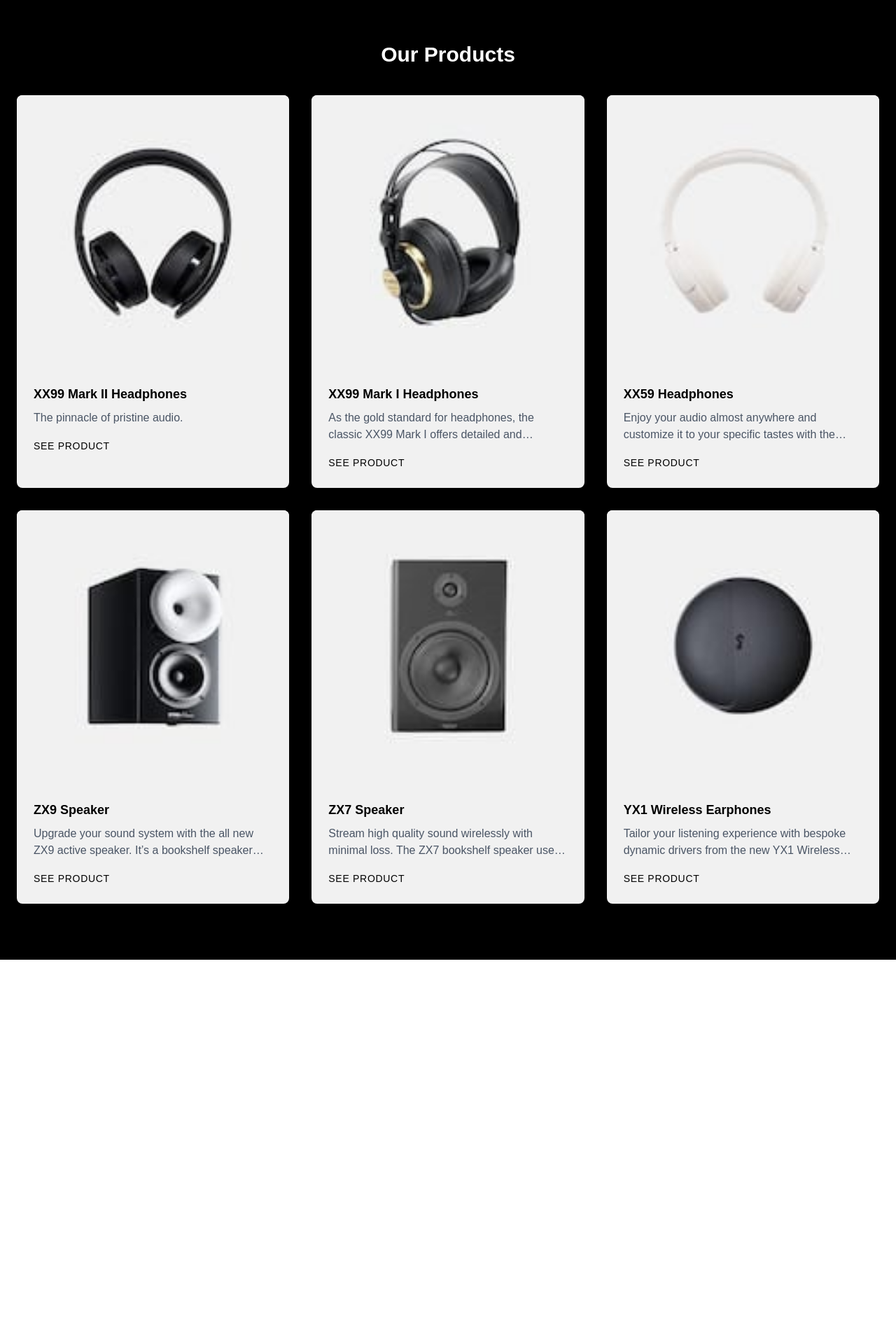
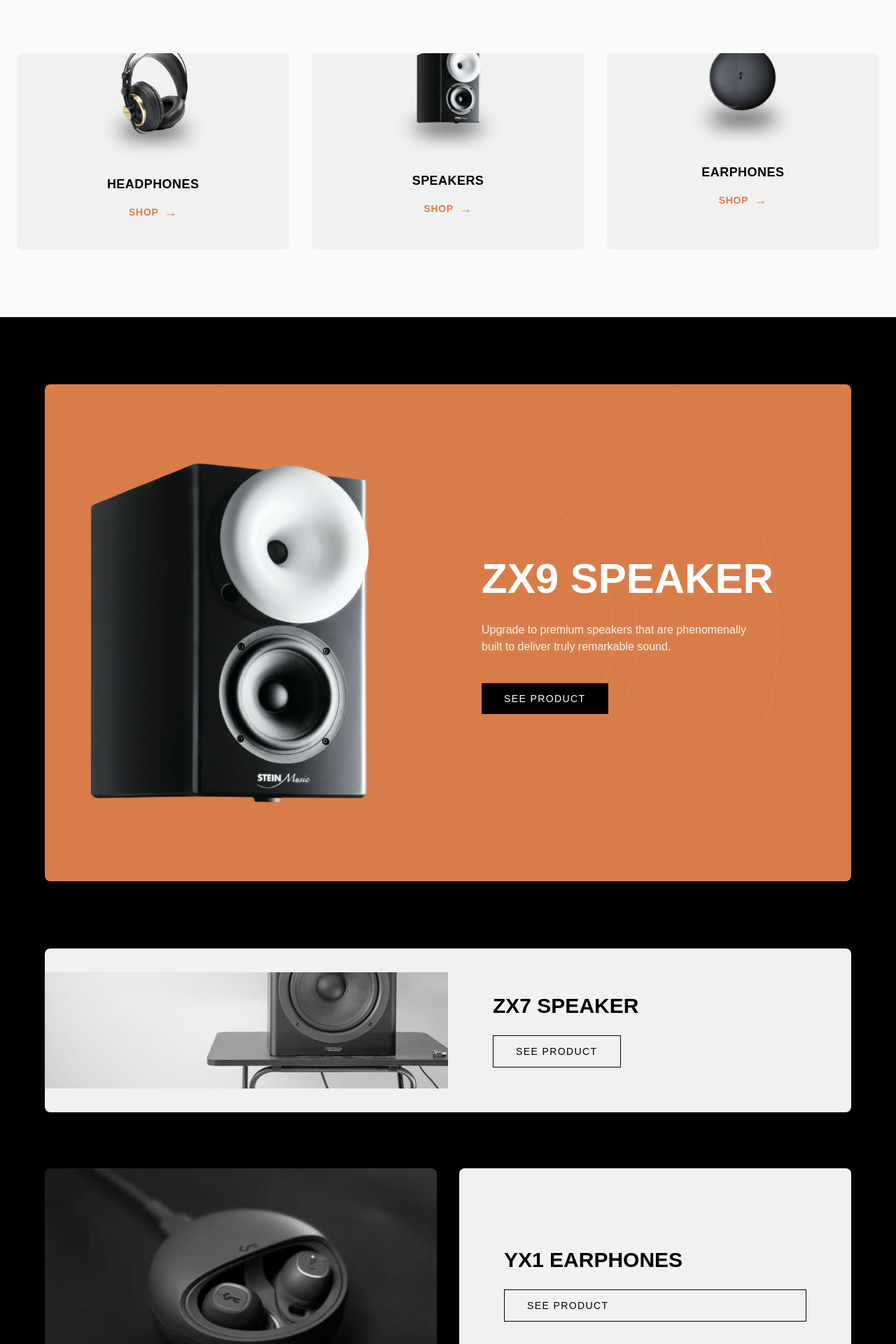
Before and after one commit to lawrence1986/HNG-AUDIOPHILE-PROJECT, a Next.js app in the folder audiophile/: page / in a window 1280 px wide. Shown: the part 820-2740 px from the top of the page at 70% size. Before the commit the page ends 2191 px from the top, so only its background shows below. Built offline with nearby package versions, Linux system fonts and the light colour scheme.

Commit message:
implemented the home page

```diff
--- a/audiophile/app/page.tsx
+++ b/audiophile/app/page.tsx
@@ -5,37 +5,59 @@ import { products } from "../lib/products";
 export default function Home() {
   return (
     <main className="bg-[#000000] text-white overflow-hidden">
-      {/* === Hero Section === */}
-      <section className="relative flex items-center justify-start h-[600px] md:h-[720px]">
-        {/* Background image (desktop / tablet / mobile) */}
+      {/* ================================
+          HERO SECTION
+      ================================== */}
+      <section className="relative flex items-center justify-start h-[600px] md:h-[720px] overflow-hidden bg-[#000000]">
+        {/* === Background Images === */}
         <div className="absolute inset-0">
+          {/* Desktop */}
           <Image
             src="/assets/home/desktop/image-hero.jpg"
             alt="Hero background"
             fill
             priority
-            className="object-cover opacity-60"
+            className="hidden md:block object-cover opacity-60"
+          />
+          {/* Tablet */}
+          <Image
+            src="/assets/home/tablet/image-hero.jpg"
+            alt="Hero tablet"
+            fill
+            className="hidden sm:block md:hidden object-cover opacity-60"
+          />
+          {/* Mobile */}
+          <Image
+            src="/assets/home/mobile/image-hero.jpg"
+            alt="Hero mobile"
+            fill
+            className="sm:hidden object-cover opacity-60"
           />
         </div>
 
-        {/* Gradient overlay for better text contrast */}
+        {/* === Gradient Overlay for Contrast === */}
         <div className="absolute inset-0 bg-gradient-to-r from-[#000000] via-[#000000]/90 to-transparent" />
 
-        {/* Text Content */}
-        <div className="relative z-10 flex flex-col justify-center h-full pl-6 sm:pl-12 md:pl-36 max-w-md space-y-6">
-          <p className="uppercase tracking-[0.6em] text-gray-400 text-sm">
+        {/* === Hero Text Content === */}
+        <div className="relative z-10 flex flex-col justify-center h-full pl-6 sm:pl-12 md:pl-36 max-w-md">
+          {/* Subheading */}
+          <p className="uppercase tracking-[0.6em] text-gray-400 text-sm mb-4">
             New Product
           </p>
 
-          <h1 className="text-4xl md:text-6xl font-bold leading-tight">
-            XX99 Mark II<br />Headphones
+          {/* Title */}
+          <h1 className="text-4xl sm:text-5xl md:text-6xl font-bold leading-tight mb-6">
+            XX99 Mark II <br />
+            Headphones
           </h1>
 
-          <p className="text-gray-300 text-base leading-relaxed">
+          {/* Description */}
+          <p className="text-gray-300 text-base leading-relaxed mb-8">
             Experience natural, lifelike audio and exceptional build quality made
             for the passionate music enthusiast.
           </p>
 
+          {/* CTA Button */}
           <Link
             href="/products/xx99-mark-two"
             className="inline-block bg-[#D87D4A] hover:bg-[#fbaf85] text-white px-8 py-3 uppercase tracking-widest text-sm transition"
@@ -44,39 +66,288 @@ export default function Home() {
           </Link>
         </div>
       </section>
+{/* ================================
+    CATEGORY CARDS SECTION (FIXED)
+================================== */}
+<section className="bg-[#FAFAFA] py-24">
+  <div className="container mx-auto px-6 grid grid-cols-1 sm:grid-cols-2 lg:grid-cols-3 gap-8 text-center">
+    {/* HEADPHONES */}
+    <div className="bg-[#F1F1F1] rounded-lg pt-24 pb-10 relative overflow-hidden group hover:shadow-lg transition">
+      <div className="flex justify-center -mt-28 mb-4">
+        <Image
+          src="/assets/shared/desktop/image-category-thumbnail-headphones.png"
+          alt="Headphones"
+          width={180}
+          height={180}
+          className="transition-transform group-hover:scale-105"
+        />
+      </div>
+      <h3 className="text-lg font-bold uppercase tracking-wide text-[#000000] mb-3">
+        Headphones
+      </h3>
+      <Link
+        href="/category/headphones"
+        className="text-[#D87D4A] uppercase text-sm font-semibold tracking-wider flex items-center justify-center gap-2 hover:opacity-70 transition"
+      >
+        Shop <span className="text-[#D87D4A] text-lg">→</span>
+      </Link>
+    </div>
 
-      {/* === Product Section (optional continuation) === */}
-      <section className="container mx-auto px-6 py-20">
-        <h2 className="text-3xl font-bold text-center mb-10">Our Products</h2>
-        <div className="grid grid-cols-1 sm:grid-cols-2 lg:grid-cols-3 gap-8">
-          {products.map((p) => (
-            <div
-              key={p.id}
-              className="bg-[#f1f1f1] text-black rounded-lg overflow-hidden shadow-sm hover:shadow-md transition"
+    {/* SPEAKERS */}
+    <div className="bg-[#F1F1F1] rounded-lg pt-24 pb-10 relative overflow-hidden group hover:shadow-lg transition">
+      <div className="flex justify-center -mt-28 mb-4">
+        <Image
+          src="/assets/shared/desktop/image-category-thumbnail-speakers.png"
+          alt="Speakers"
+          width={180}
+          height={180}
+          className="transition-transform group-hover:scale-105"
+        />
+      </div>
+      <h3 className="text-lg font-bold uppercase tracking-wide text-[#000000] mb-3">
+        Speakers
+      </h3>
+      <Link
+        href="/category/speakers"
+        className="text-[#D87D4A] uppercase text-sm font-semibold tracking-wider flex items-center justify-center gap-2 hover:opacity-70 transition"
       >
+        Shop <span className="text-[#D87D4A] text-lg">→</span>
+      </Link>
+    </div>
+
+    {/* EARPHONES */}
+    <div className="bg-[#F1F1F1] rounded-lg pt-24 pb-10 relative overflow-hidden group hover:shadow-lg transition">
+      <div className="flex justify-center -mt-28 mb-4">
         <Image
-                src={p.image}
-                alt={p.name}
+          src="/assets/shared/desktop/image-category-thumbnail-earphones.png"
+          alt="Earphones"
+          width={180}
+          height={180}
+          className="transition-transform group-hover:scale-105"
+        />
+      </div>
+      <h3 className="text-lg font-bold uppercase tracking-wide text-[#000000] mb-3">
+        Earphones
+      </h3>
+      <Link
+        href="/category/earphones"
+        className="text-[#D87D4A] uppercase text-sm font-semibold tracking-wider flex items-center justify-center gap-2 hover:opacity-70 transition"
+      >
+        Shop <span className="text-[#D87D4A] text-lg">→</span>
+      </Link>
+    </div>
+  </div>
+</section>
+
+
+{/* ================================
+    FEATURED ZX9 SPEAKER SECTION
+================================== */}
+<section className="relative bg-[#D87D4A] rounded-lg mx-6 md:mx-16 my-24 py-20 md:py-28 overflow-hidden flex flex-col md:flex-row items-center justify-center text-white">
+  {/* Background Pattern */}
+  <div className="absolute inset-0 bg-[url('/assets/home/desktop/pattern-circles.svg')] bg-no-repeat bg-center opacity-30" />
+
+  {/* Product Image */}
+  <div className="relative z-10 flex justify-center md:justify-start w-full md:w-1/2 mb-10 md:mb-0">
+    <Image
+      src="/assets/home/desktop/image-speaker-zx9.png"
+      alt="ZX9 Speaker"
       width={400}
-                height={400}
-                className="w-full object-cover"
+      height={480}
+      className="mx-auto md:ml-16"
+      priority
     />
-              <div className="p-6">
-                <h3 className="text-lg font-semibold mb-2">{p.name}</h3>
-                <p className="text-gray-600 mb-4 line-clamp-2">
-                  {p.description}
+  </div>
+
+  {/* Text Content */}
+  <div className="relative z-10 text-center md:text-left w-full md:w-1/2 px-6 md:px-12 lg:pr-24">
+    <h2 className="text-4xl md:text-6xl font-bold uppercase leading-tight mb-6">
+      ZX9 Speaker
+    </h2>
+
+    <p className="text-white/90 mb-10 max-w-sm mx-auto md:mx-0">
+      Upgrade to premium speakers that are phenomenally built to deliver truly
+      remarkable sound.
     </p>
+
     <Link
-                  href={`/products/${p.slug}`}
-                  className="text-accent uppercase text-sm font-medium tracking-wider hover:underline"
+      href="/products/zx9-speaker"
+      className="inline-block bg-black hover:bg-[#4C4C4C] text-white px-8 py-3 uppercase tracking-widest text-sm transition"
     >
       See Product
     </Link>
   </div>
+</section>
+{/* ================================
+    ZX7 SPEAKER BANNER SECTION
+================================== */}
+<section className="relative bg-[#F1F1F1] rounded-lg mx-6 md:mx-16 my-20 overflow-hidden flex flex-col md:flex-row items-center justify-between">
+  {/* ZX7 Speaker Image */}
+  <div className="w-full md:w-1/2">
+    <Image
+      src="/assets/home/desktop/image-speaker-zx7.jpg"
+      alt="ZX7 Speaker"
+      width={700}
+      height={400}
+      className="object-cover w-full h-full"
+      priority
+    />
   </div>
-          ))}
+
+  {/* Text Content */}
+  <div className="w-full md:w-1/2 px-8 md:px-16 py-16 text-center md:text-left">
+    <h2 className="text-3xl font-bold uppercase mb-6 text-black">
+      ZX7 Speaker
+    </h2>
+
+    <Link
+      href="/products/zx7-speaker"
+      className="inline-block border border-black text-black px-8 py-3 uppercase tracking-widest text-sm hover:bg-black hover:text-white transition"
+    >
+      See Product
+    </Link>
   </div>
 </section>
+
+{/* ================================
+    YX1 EARPHONES SPLIT SECTION
+================================== */}
+<section className="mx-6 md:mx-16 my-20 grid grid-cols-1 md:grid-cols-2 gap-8">
+  {/* Left: Product Image */}
+  <div className="rounded-lg overflow-hidden">
+    <Image
+      src="/assets/home/desktop/image-earphones-yx1.jpg"
+      alt="YX1 Earphones"
+      width={700}
+      height={400}
+      className="object-cover w-full h-full"
+    />
+  </div>
+
+  {/* Right: Text Content */}
+  <div className="bg-[#F1F1F1] rounded-lg flex flex-col justify-center px-8 md:px-16 py-16">
+    <h2 className="text-3xl font-bold uppercase mb-6 text-black">
+      YX1 Earphones
+    </h2>
+
+    <Link
+      href="/products/yx1-earphones"
+      className="inline-block border border-black text-black px-8 py-3 uppercase tracking-widest text-sm hover:bg-black hover:text-white transition"
+    >
+      See Product
+    </Link>
+  </div>
+</section>
+{/* ================================
+    BEST AUDIO GEAR SECTION
+================================== */}
+<section className="bg-white container mx-auto px-6 md:px-16 my-24 grid grid-cols-1 md:grid-cols-2 gap-12 items-center">
+  {/* Text Content */}
+  <div className="order-2 md:order-1 text-center md:text-left">
+    <h2 className="text-3xl md:text-5xl font-bold uppercase text-[#000000] leading-tight mb-8">
+      Bringing you the <span className="text-[#D87D4A]">best</span> audio gear
+    </h2>
+
+    <p className="text-[#7D7D7D] leading-relaxed max-w-md mx-auto md:mx-0">
+      Located at the heart of New York City, Audiophile is the premier store
+      for high end headphones, earphones, speakers, and audio accessories.
+      We have a large showroom and luxury demonstration rooms available for you
+      to browse and experience a wide range of our products. Stop by our store
+      to meet some of the fantastic people who make Audiophile the best place
+      to buy your portable audio equipment.
+    </p>
+  </div>
+
+  {/* Lifestyle Image */}
+  <div className="order-1 md:order-2 flex justify-center md:justify-end">
+    <Image
+      src="/assets/shared/desktop/image-best-gear.jpg"
+      alt="Man wearing headphones - Best Audio Gear"
+      width={540}
+      height={540}
+      className="rounded-lg object-cover w-full max-w-sm md:max-w-md"
+      priority
+    />
+  </div>
+</section>
+
+{/* ================================
+    FOOTER SECTION
+================================== */}
+<footer className="bg-[#101010] text-white py-14 md:py-16">
+  <div className="container mx-auto px-6 md:px-16 text-center md:text-left space-y-10 md:space-y-0 md:space-x-0">
+    {/* Top Row */}
+    <div className="flex flex-col md:flex-row items-center md:items-start justify-between mb-10">
+      {/* Logo */}
+      <h1 className="text-2xl font-extrabold uppercase tracking-wide mb-8 md:mb-0">
+        audiophile
+      </h1>
+
+      {/* Nav Links */}
+      <nav className="flex flex-col md:flex-row gap-6 text-sm uppercase font-semibold tracking-wider">
+        <Link href="/" className="hover:text-[#D87D4A] transition">
+          Home
+        </Link>
+        <Link href="/category/headphones" className="hover:text-[#D87D4A] transition">
+          Headphones
+        </Link>
+        <Link href="/category/speakers" className="hover:text-[#D87D4A] transition">
+          Speakers
+        </Link>
+        <Link href="/category/earphones" className="hover:text-[#D87D4A] transition">
+          Earphones
+        </Link>
+      </nav>
+    </div>
+
+    {/* Middle Row - Description */}
+    <p className="text-gray-400 max-w-2xl leading-relaxed mb-10">
+      Audiophile is an all-in-one stop to fulfill your audio needs. We’re a small team
+      of music lovers and sound specialists who are devoted to helping you get the most
+      out of personal audio. Come and visit our demo facility – we’re open 7 days a week.
+    </p>
+
+    {/* Bottom Row */}
+    <div className="flex flex-col md:flex-row items-center md:items-end justify-between gap-8">
+      {/* Copyright */}
+      <p className="text-gray-500 text-sm">Copyright 2021. All Rights Reserved</p>
+
+      {/* Social Icons */}
+      <div className="flex items-center gap-6">
+        <Link href="#" aria-label="Facebook">
+          <Image
+            src="/assets/shared/desktop/icon-facebook.svg"
+            alt="Facebook"
+            width={24}
+            height={24}
+            className="hover:opacity-70 transition"
+          />
+        </Link>
+        <Link href="#" aria-label="Twitter">
+          <Image
+            src="/assets/shared/desktop/icon-twitter.svg"
+            alt="Twitter"
+            width={24}
+            height={24}
+            className="hover:opacity-70 transition"
+          />
+        </Link>
+        <Link href="#" aria-label="Instagram">
+          <Image
+            src="/assets/shared/desktop/icon-instagram.svg"
+            alt="Instagram"
+            width={24}
+            height={24}
+            className="hover:opacity-70 transition"
+          />
+        </Link>
+      </div>
+    </div>
+  </div>
+</footer>
+
+
+
     </main>
   );
 }
```
Also changed, not shown: audiophile/public/assets/home/mobile/image-hero.jpg (added), audiophile/public/assets/home/tablet/image-hero.jpg (added). Lines whose indentation alone changed are shown as unchanged.
